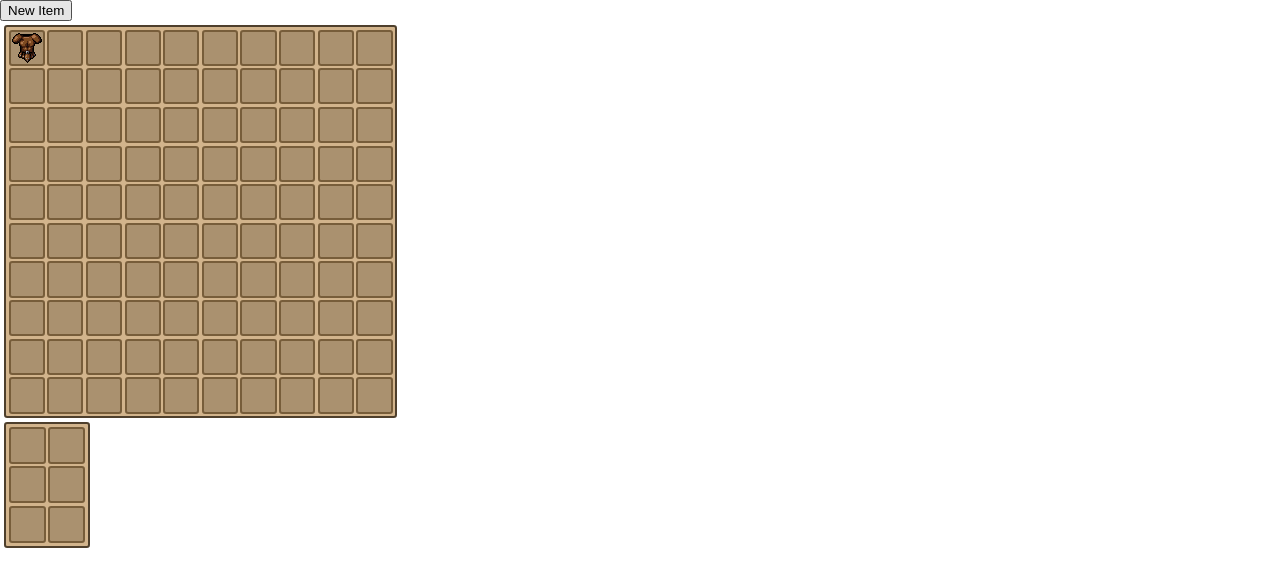
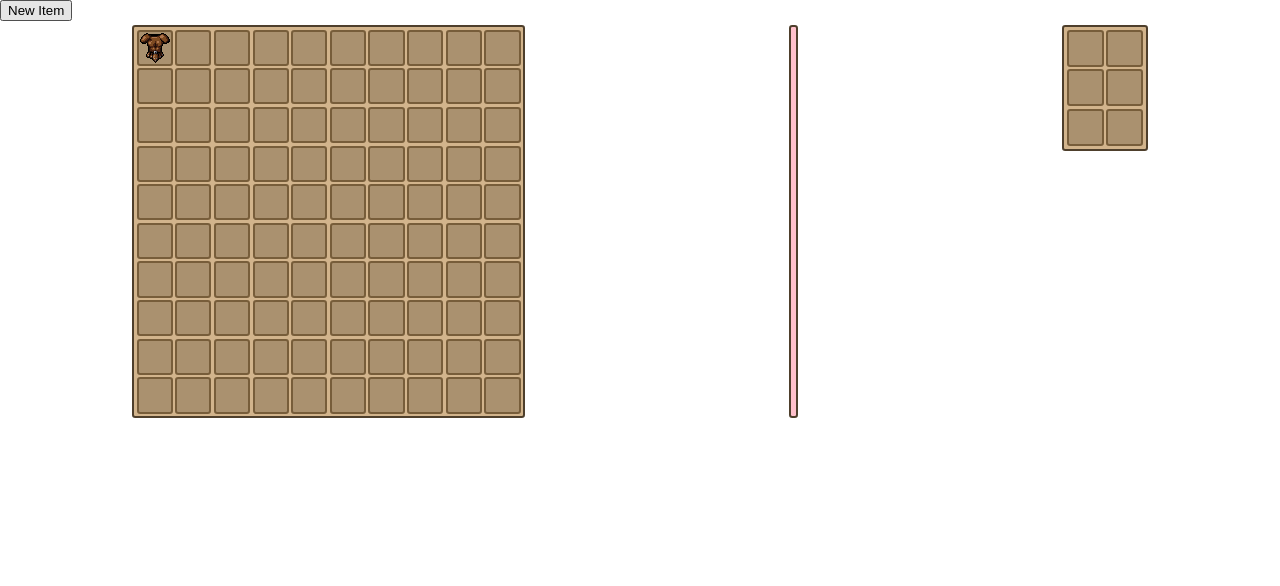
Before and after one commit to DeathGumper/deathgumper.github.io, a plain HTML site: page PlainJs/RPG/resources/src/rpg.html in a window 1280 px wide. Both pictures are taken after a click on the button "New Item". Drawn offline with nearby package versions, Linux system fonts and the light colour scheme.

Commit message:
Fixed inventory display

```diff
--- a/PlainJs/RPG/resources/src/character/src/character.js
+++ b/PlainJs/RPG/resources/src/character/src/character.js
@@ -49,7 +49,6 @@ export default class Character {
 
     equip = (gear) => {
         this.inventory = this.inventory.filter((value) => {
-            console.log(value.id, gear.id)
             return value.id !== gear.id
         });
         if (gear['type'] in this.gear) {
--- a/PlainJs/RPG/resources/src/controllers/game.js
+++ b/PlainJs/RPG/resources/src/controllers/game.js
@@ -8,11 +8,11 @@ export default class Game {
         this.gearSystem = new GearSystem();
         this.character = new Character();
         console.log(this.character);
-        this.view.displayInventory(this.character, '#content');
+        this.view.displayWholeInventory(this.character, '#content');
 
         $('#newItem').click(() => {
             this.character.pickUp(this.gearSystem.getRandomGear());
-            this.view.displayInventory(this.character, '#content');
+            this.view.displayWholeInventory(this.character, '#content');
         });
     }
 }
--- a/PlainJs/RPG/resources/src/controllers/view.js
+++ b/PlainJs/RPG/resources/src/controllers/view.js
@@ -1,5 +1,11 @@
 export default class View {
-    displayInventory = (character) => {
+    displayWholeInventory = (character) => {
+        this.displayCharacterGear(character);
+        this.displayInventory(character, 0);
+        this.displayInventoryComparing(character);
+    }
+
+    displayCharacterGear = (character) => {
         let gear = character.gear;
 
         for (let [type, item] of Object.entries(gear)) {
@@ -19,52 +25,74 @@ export default class View {
             }
         }
 
-        let inventory = character.inventory;
+    }
+
+    displayInventoryComparing = (character) => {
+        var item1 = null;
+        var item2 = null;
+        if (this.itemSelected) {
+            item1 = character.inventory[this.itemSelected];
+            item2 = character.gear[item1.type];
+        }
+
+        console.log(item1, item2)
+
+        let displayItem = (item, container) => {
+            container.empty();
+            container.append($(`<h3>${item.name}</h3>`));
+            for (const [stat, value] of Object.entries(item.stats)) {
+                container.append($(`<p>${stat}: ${value}</p>`))
+            }
+        }
+        if (item1) {
+            displayItem(item1, $('#itemCompare #inventoryItem'));
+        }
+        if (item2) {
+            displayItem(item2, $('#itemCompare #gearItem'));
+        }
+    }
+
+    displayInventory = (character, startingIndex=0) => {
+        let inventory = character.inventory
         let inventoryContainer = $('#inventory');
 
-        for (let i = 0; i < Math.max(100, inventory.length); i++) {
+        inventoryContainer.empty();
+
+        for (let i = startingIndex; i < Math.max(100, inventory.length); i++) {
             let key = i + 'item';
-            let gearSlot;
-            let item = inventory[i];
+            let gearSlot = $(`
+                <div id="${key}" class="item" key="0">
 
-            if (inventoryContainer.find('#' + key).length > 0) {
-                gearSlot = $('#' + key);
-            } else {
-                gearSlot = $(`
-                    <div id="${key}" class="item" key="0">
+                </div>
+            `)
 
-                    </div>
-                `)
+            if (i < inventory.length) {
+                let item = inventory[i];
+                // There is a item at that index
+                gearSlot.empty();
+                gearSlot.append($(`<img src="${item.image}" alt="${item.name}"></img>`))
+
+                gearSlot.on('click', () => {
+                    if (this.itemSelected == i) {
+                        character.equip(item);
+                        $('#' + this.itemSelected + 'item').removeClass('selected');
+                        this.itemSelected = undefined;
+                        this.displayWholeInventory(character);
+                    } else {
+                        if (inventoryContainer.find('#' + this.itemSelected + 'item').length > 0)
+                            $('#' + this.itemSelected + 'item').removeClass('selected');
+                        this.itemSelected = i;
+                        $('#' + key).addClass('selected');
+                    }
+                    this.displayInventoryComparing(character);
+                })
+
+                gearSlot.attr('key', item.id);
             }
 
-            if (i < inventory.length) {
-                if (gearSlot.attr('key') != item.id) {
-                    gearSlot.empty();
-                    if (item.hasImage) {
-                        gearSlot.append($(`<img src="${item.image}"></img>`))
-                    } else {
-                        gearSlot.append($(`<span>${item.name}</span>`))
-                    }
-
-                    gearSlot.on('mousedown', () => {
-                        if (i == inventory.selected) {
-                            character.equip(item);
-                            this.displayInventory(character);
-                        }
-                        if (inventoryContainer.find('#' + inventory.selected + 'item').length > 0)
-                            $('#' + inventory.selected + 'item').removeClass('selected');
-                        inventory.selected = i;
-                        $('#' + key).addClass('selected');
-                    })
-                    gearSlot.attr("key", item.id)
-                }
-            } else {
-                gearSlot.empty();
-                gearSlot.attr("key", 0)
-            }
+            inventoryContainer.append(gearSlot)
 
 
-            inventoryContainer.append(gearSlot);
         }
     }
 }
--- a/PlainJs/RPG/resources/src/rpg.html
+++ b/PlainJs/RPG/resources/src/rpg.html
@@ -14,8 +14,14 @@
         New Item
     </button>
     <div id="content">
-        <div id="inventoryContainer">
-            <div id="inventory"></div>
+        <div id="inventoryScreen">
+            <div id="inventory">
+
+            </div>
+            <div id="itemCompare">
+                <div id="inventoryItem"></div>
+                <div id="gearItem"></div>
+            </div>
             <div id="gear">
                 <div id="helmet" class="item" key="0"></div>
                 <div id="chestplate" class="item" key="0"></div>
--- a/PlainJs/RPG/resources/src/styles.css
+++ b/PlainJs/RPG/resources/src/styles.css
@@ -6,7 +6,12 @@ html, body {
     margin: 0px;
 }
 
-#inventory, #gear {
+div#inventoryScreen {
+    display: flex;
+    justify-content: space-around;
+}
+
+div#inventory, div#gear, div#itemCompare {
     gap: 0.2vw;
     padding: 0.2vw;
     background-color: tan;
@@ -15,20 +20,25 @@ html, body {
     margin: 0.5vmin;
 }
 
-#inventory {
+div#inventory {
     display: grid;
     grid-template-columns: repeat(10, 1fr);
     grid-template-rows: repeat(10, 1fr);
     width: 30vw;
 }
 
-#gear {
+div#inventoryScreen div#itemCompare, div#inventoryScreen div#inventoryItem {
+    background-color: pink;
+}
+
+div#gear {
     display: grid;
     grid-template-columns: repeat(2, 1fr);
     width: 6vw;
+    height: min-content;
 }
 
-.item {
+div.item {
     display: flex;
     aspect-ratio: 1;
     border: 2px solid rgb(119, 93, 58);
@@ -36,6 +46,6 @@ html, body {
     background-color: rgb(170, 145, 111);
 }
 
-.selected {
+div.selected {
     border-color: rgb(255, 245, 231);
 }
```
